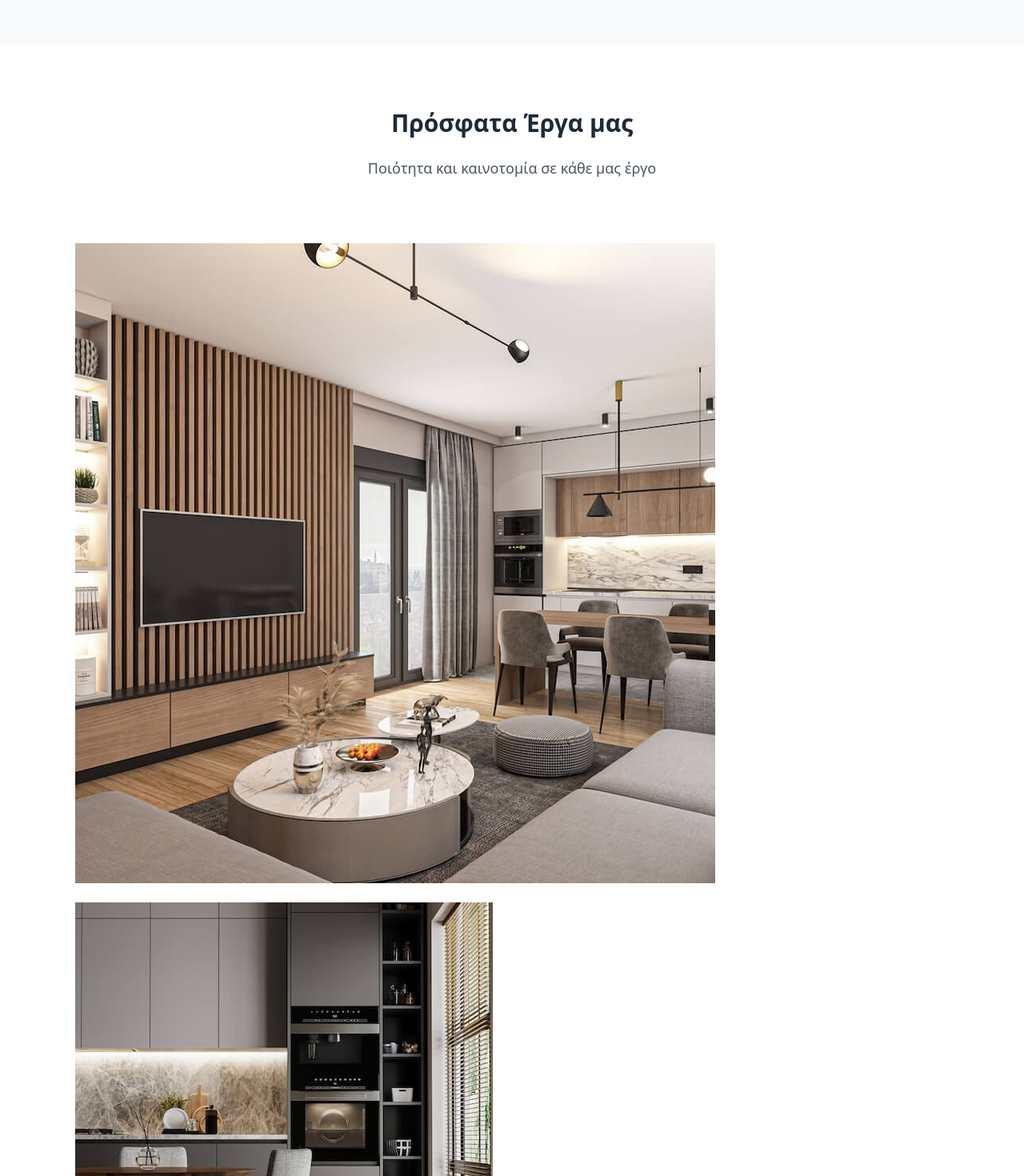
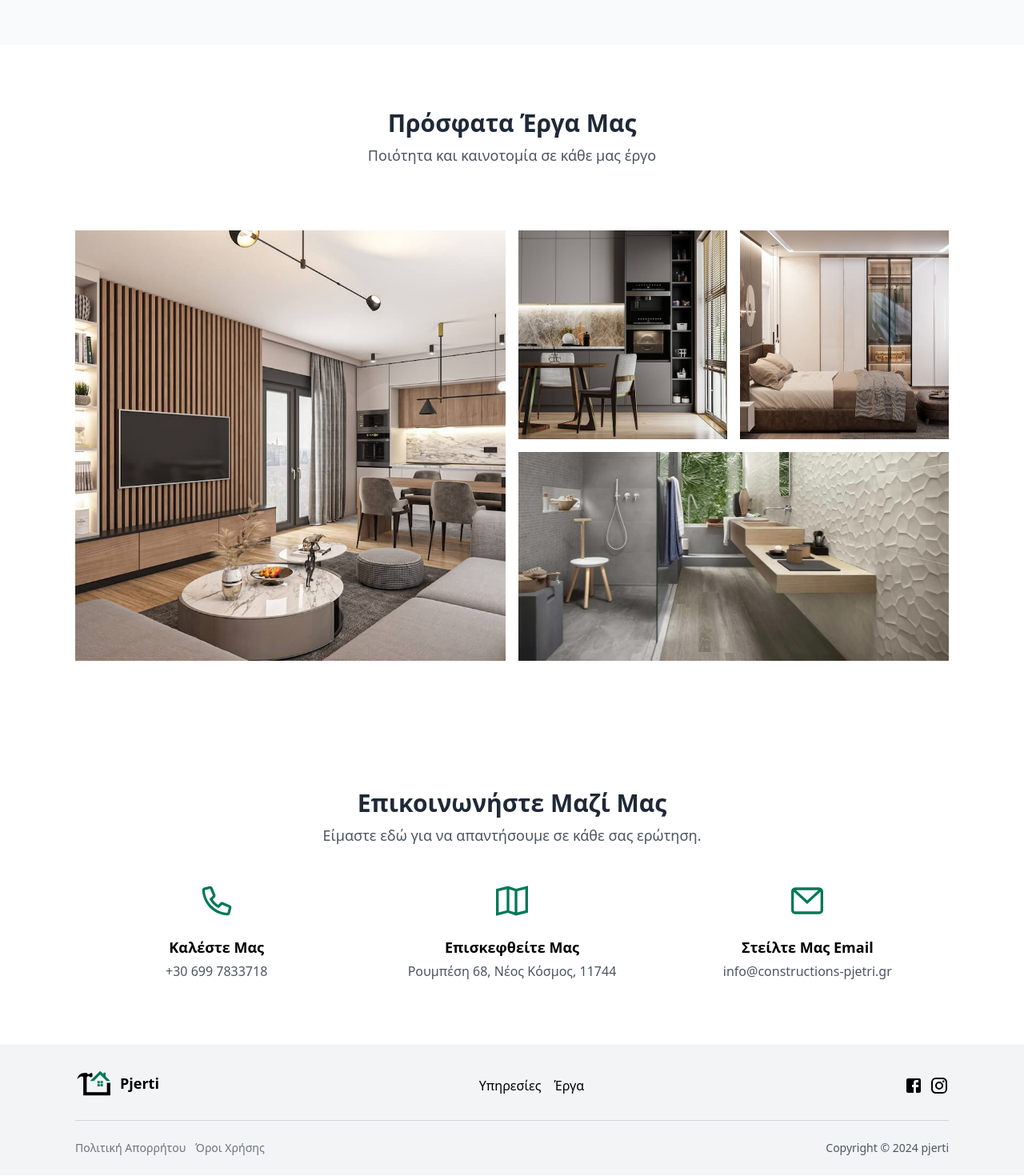
Before and after one commit to gparas/constructions-pjetri, a Next.js app: page / in a window 1280 px wide. Shown: the part 1140-2610 px from the top of the page at 80% size. Built offline with nearby package versions, Linux system fonts and the light colour scheme; no server answers.

Commit message:
styling home page

```diff
--- a/app/globals.css
+++ b/app/globals.css
@@ -10,7 +10,7 @@
     @apply bg-primary text-lg text-white font-medium py-3 px-6 rounded-md inline-flex items-center justify-center;
   }
   h1 {
-    @apply text-3xl md:text-4xl font-semibold text-gray-800;
+    @apply text-3xl md:text-4xl font-bold text-gray-800;
   }
   h2 {
     @apply text-2xl md:text-3xl  font-semibold text-gray-800;
--- a/components/contact/contact.tsx
+++ b/components/contact/contact.tsx
@@ -1,59 +1,47 @@
+import EmailIcon from "@/icons/email";
+import LocationIcon from "@/icons/location";
+import PhoneIcon from "@/icons/phone";
+
+const CONTACT_INFO = [
+  {
+    title: "Καλέστε Μας",
+    description: "+30 699 7833718",
+    icon: PhoneIcon,
+  },
+  {
+    title: "Επισκεφθείτε Μας",
+    description: "Ρουμπέση 68, Νέος Κόσμος, 11744",
+    icon: LocationIcon,
+  },
+  {
+    title: "Στείλτε Μας Email",
+    description: "info@constructions-pjetri.gr",
+    icon: EmailIcon,
+  },
+];
 const Contact = () => {
   return (
-    <section className="py-10 py-lg-20 text-center bg-bg-3">
+    <section className="text-center">
       <div className="container">
-        <div className="d-flex flex-column justify-content-center">
-          <h2 className="fw-bold display-6 mb-6">Επικοινωνήστε Μαζί Μας</h2>
-          <p className="fs-2 mb-15">
+        <header className="mb-12">
+          <h2 className="mb-2">Επικοινωνήστε Μαζί Μας</h2>
+          <p className="subtitle">
             Είμαστε εδώ για να απαντήσουμε σε κάθε σας ερώτηση.
           </p>
-        </div>
-        <div className="row">
-          <div className="col-md-4">
-            <svg
-              width="48"
-              height="48"
-              viewBox="0 0 24 24"
-              className="fill-action-1 d-block mx-auto"
-            >
-              <path d="m16.71 13.081 5.13 2.199c.364.195.802.584.967.923.165.34.201.922.129 1.329l-1.064 4.03c-.128.369-.419.84-.707 1.056-.288.216-.844.362-1.234.381-4.866-.298-9.646-2.408-13.157-5.791C3.392 13.697 1.299 8.91 1 4.045c.02-.389.169-.921.384-1.208.216-.287.681-.576 1.048-.704l4.034-1.067c.407-.071.991-.035 1.33.13.34.166.728.604.923.968l2.2 5.129c.112.32.181.798.122 1.11-.06.313-.299.733-.519.99L8.97 10.968c.539.81.954 1.36 1.813 2.25.892.863 1.44 1.277 2.247 1.813l1.576-1.556c.259-.22.68-.46.994-.518.314-.059.79.011 1.11.124Zm3.242 7.916 1.032-3.908-5.014-2.149-2.101 2.072-.554.547-.664-.403a18.967 18.967 0 0 1-3.27-2.511 19.589 19.589 0 0 1-2.537-3.296l-.403-.664 2.618-2.656-2.15-5.011-3.906 1.033c.229 4.493 2.032 8.553 5.194 11.751 3.192 3.158 7.271 4.961 11.755 5.195Z"></path>
-            </svg>
-            <p className="h5 mb-4 mt-6">Καλέστε μας</p>
-            <a href="tel:+306997833718" className="mb-0 fs-4 text-dark-1">
-              +30 699 7833718
-            </a>
-          </div>
-          <div className="col-md-4 mt-8 mb-8 mt-md-0 mb-md-0 ">
-            <svg
-              width="48"
-              height="48"
-              viewBox="0 0 24 24"
-              className="fill-action-1 d-block mx-auto"
-            >
-              <path d="m9.04.959 6 2L24 .719v20.062l-9.04 2.26-6-2L0 23.281V3.219ZM2 20.719l6-1.5V3.281l-6 1.5Zm20-1.5V3.281l-6 1.5v15.938ZM10 3.387v15.892l4 1.334V4.721Z"></path>
-            </svg>
-            <p className="h5 mb-4 mt-6">Επισκεφθείτε μας</p>
-            <p className="mb-0 fs-4 text-dark-1">
-              Ρουμπέση 68, Νέος Κόσμος, 11744
-            </p>
-          </div>
-          <div className="col-md-4">
-            <svg
-              width="48"
-              height="48"
-              viewBox="0 0 24 24"
-              className="fill-action-1 d-block mx-auto"
-            >
-              <path d="M12 11.649 20.413 4H3.587Zm0 2.702L2 5.26V19c-.044.348.057.471.293.707s.359.337.707.293h18c.348.044.471-.057.707-.293s.337-.359.293-.707V5.26ZM3 2h18c.757.044 1.634.391 2.121.879.488.487.835 1.364.879 2.121v14c-.044.757-.391 1.634-.879 2.121-.487.488-1.364.835-2.121.879H3c-.757-.044-1.634-.391-2.121-.879C.391 20.634.044 19.757 0 19V5c.044-.757.391-1.634.879-2.121C1.366 2.391 2.243 2.044 3 2Z"></path>
-            </svg>
-            <p className="h5 mb-4 mt-6">Στείλτε μας email</p>
-            <a
-              href="mailto:info@constructions-pjetri.gr"
-              className="fs-4 text-dark-1"
-            >
-              info@constructions-pjetri.gr
-            </a>
-          </div>
+        </header>
+        <div className="grid grid-cols-1 md:grid-cols-3 gap-x-4 gap-y-8">
+          {CONTACT_INFO.map((item, index) => {
+            const Icon = item.icon;
+            return (
+              <div key={index}>
+                <Icon width={40} height={40} className="fill-primary mx-auto" />
+                <h3 className="mb-1 mt-6 text-lg font-semibold">
+                  {item.title}
+                </h3>
+                <p>{item.description}</p>
+              </div>
+            );
+          })}
         </div>
       </div>
     </section>
--- a/components/footer/footer.tsx
+++ b/components/footer/footer.tsx
@@ -6,7 +6,7 @@ import FacebookIcon from "@/icons/facebook";
 const Footer = () => {
   const date = new Date().getFullYear();
   return (
-    <footer className="py-6 text-center">
+    <footer className="py-6 text-center bg-gray-100">
       <div className="container">
         <div className="flex flex-wrap justify-between items-center">
           <div className="w-full sm:w-auto">
@@ -39,11 +39,11 @@ const Footer = () => {
             </a>
           </div>
         </div>
-        <hr className="mt-4 mb-6" />
+        <hr className="mt-4 mb-6 border-gray-300" />
         <div className="flex flex-wrap gap-3 justify-center items-center text-sm text-gray-500">
           <Link href="/privacy-policy">Πολιτική Απορρήτου</Link>
           <Link href="/terms-and-conditions">Όροι Χρήσης</Link>
-          <p className="ml-0 w-full sm:ml-auto sm:w-auto">
+          <p className="ml-0 sm:ml-auto w-full sm:w-auto text-sm">
             Copyright © {date} pjerti
           </p>
         </div>
--- a/components/home/features.tsx
+++ b/components/home/features.tsx
@@ -31,7 +31,7 @@ const FEATURES = [
 ];
 const Features = () => {
   return (
-    <section className="text-center bg-slate-50">
+    <section className="text-center bg-gray-50">
       <div className="container">
         <header className="flex flex-col w-full md:w-9/12 lg:w-7/12 items-center mb-12 md:mb-20 mx-auto gap-4">
           <h2>Ολοκληρωμένες Υπηρεσίες</h2>
--- a/components/home/showcase.tsx
+++ b/components/home/showcase.tsx
@@ -10,49 +10,39 @@ const Showcase = () => {
     <section>
       <div className="container">
         <header className="mb-12 md:mb-20 text-center">
-          <h2 className="display-6 mb-6">Πρόσφατα Έργα μας</h2>
+          <h2 className="mb-2">Πρόσφατα Έργα Μας</h2>
           <p className="subtitle">Ποιότητα και καινοτομία σε κάθε μας έργο</p>
         </header>
-        <div className="row">
-          <div className="col-md-6 mb-6 mb-md-0">
-            <Link href="/projects" className="d-block h-100">
-              <Image
-                src={ImgOne}
-                alt="showcase-1"
-                className="d-block w-100 h-auto"
-              />
+        <div className="grid grid-rows-3 md:grid-rows-2 grid-cols-1 md:grid-cols-4 gap-4">
+          <div className="row-span-2 md:col-span-2">
+            <Link
+              href="/projects"
+              className="hover:opacity-75 transition-opacity ease-in-out"
+            >
+              <Image src={ImgOne} alt="showcase-1" className="h-full" />
             </Link>
           </div>
-          <div className="col-md-6">
-            <div className="row">
-              <div className="col-6">
-                <Link href="/projects" className="d-block">
-                  <Image
-                    src={ImgTwo}
-                    alt="showcase-2"
-                    className="d-block w-100 h-auto"
-                  />
-                </Link>
-              </div>
-              <div className="col-6">
-                <Link href="/projects" className="d-block">
-                  <Image
-                    src={ImgThree}
-                    alt="showcase-3"
-                    className="d-block w-100 h-auto"
-                  />
-                </Link>
-              </div>
-              <div className="mt-6 col-12">
-                <Link href="/projects" className="d-block">
-                  <Image
-                    src={ImgFour}
-                    alt="showcase-4"
-                    className="d-block w-100 h-auto"
-                  />
-                </Link>
-              </div>
-            </div>
+          <div className="row-span-1 md:col-span-2 grid grid-cols-2 gap-4">
+            <Link
+              href="/projects"
+              className="hover:opacity-75 transition-opacity ease-in-out"
+            >
+              <Image src={ImgTwo} alt="showcase-2" />
+            </Link>
+            <Link
+              href="/projects"
+              className="hover:opacity-75 transition-opacity ease-in-out"
+            >
+              <Image src={ImgThree} alt="showcase-3" />
+            </Link>
+          </div>
+          <div className="row-span-1 md:col-span-2">
+            <Link
+              href="/projects"
+              className="hover:opacity-75 transition-opacity ease-in-out"
+            >
+              <Image src={ImgFour} alt="showcase-4" className="h-full" />
+            </Link>
           </div>
         </div>
       </div>
--- /dev/null
+++ b/icons/email.tsx
@@ -0,0 +1,8 @@
+import { SVGProps } from "react";
+
+const EmailIcon = (props: SVGProps<SVGSVGElement>) => (
+  <svg viewBox="0 0 24 24" fill="currentColor" {...props}>
+    <path d="M12 11.649 20.413 4H3.587Zm0 2.702L2 5.26V19c-.044.348.057.471.293.707s.359.337.707.293h18c.348.044.471-.057.707-.293s.337-.359.293-.707V5.26ZM3 2h18c.757.044 1.634.391 2.121.879.488.487.835 1.364.879 2.121v14c-.044.757-.391 1.634-.879 2.121-.487.488-1.364.835-2.121.879H3c-.757-.044-1.634-.391-2.121-.879C.391 20.634.044 19.757 0 19V5c.044-.757.391-1.634.879-2.121C1.366 2.391 2.243 2.044 3 2Z" />
+  </svg>
+);
+export default EmailIcon;
--- /dev/null
+++ b/icons/location.tsx
@@ -0,0 +1,8 @@
+import { SVGProps } from "react";
+
+const LocationIcon = (props: SVGProps<SVGSVGElement>) => (
+  <svg viewBox="0 0 24 24" fill="currentColor" {...props}>
+    <path d="m9.04.959 6 2L24 .719v20.062l-9.04 2.26-6-2L0 23.281V3.219ZM2 20.719l6-1.5V3.281l-6 1.5Zm20-1.5V3.281l-6 1.5v15.938ZM10 3.387v15.892l4 1.334V4.721Z" />
+  </svg>
+);
+export default LocationIcon;
--- /dev/null
+++ b/icons/phone.tsx
@@ -0,0 +1,8 @@
+import { SVGProps } from "react";
+
+const PhoneIcon = (props: SVGProps<SVGSVGElement>) => (
+  <svg viewBox="0 0 24 24" fill="currentColor" {...props}>
+    <path d="m16.71 13.081 5.13 2.199c.364.195.802.584.967.923.165.34.201.922.129 1.329l-1.064 4.03c-.128.369-.419.84-.707 1.056-.288.216-.844.362-1.234.381-4.866-.298-9.646-2.408-13.157-5.791C3.392 13.697 1.299 8.91 1 4.045c.02-.389.169-.921.384-1.208.216-.287.681-.576 1.048-.704l4.034-1.067c.407-.071.991-.035 1.33.13.34.166.728.604.923.968l2.2 5.129c.112.32.181.798.122 1.11-.06.313-.299.733-.519.99L8.97 10.968c.539.81.954 1.36 1.813 2.25.892.863 1.44 1.277 2.247 1.813l1.576-1.556c.259-.22.68-.46.994-.518.314-.059.79.011 1.11.124Zm3.242 7.916 1.032-3.908-5.014-2.149-2.101 2.072-.554.547-.664-.403a18.967 18.967 0 0 1-3.27-2.511 19.589 19.589 0 0 1-2.537-3.296l-.403-.664 2.618-2.656-2.15-5.011-3.906 1.033c.229 4.493 2.032 8.553 5.194 11.751 3.192 3.158 7.271 4.961 11.755 5.195Z" />
+  </svg>
+);
+export default PhoneIcon;
```
